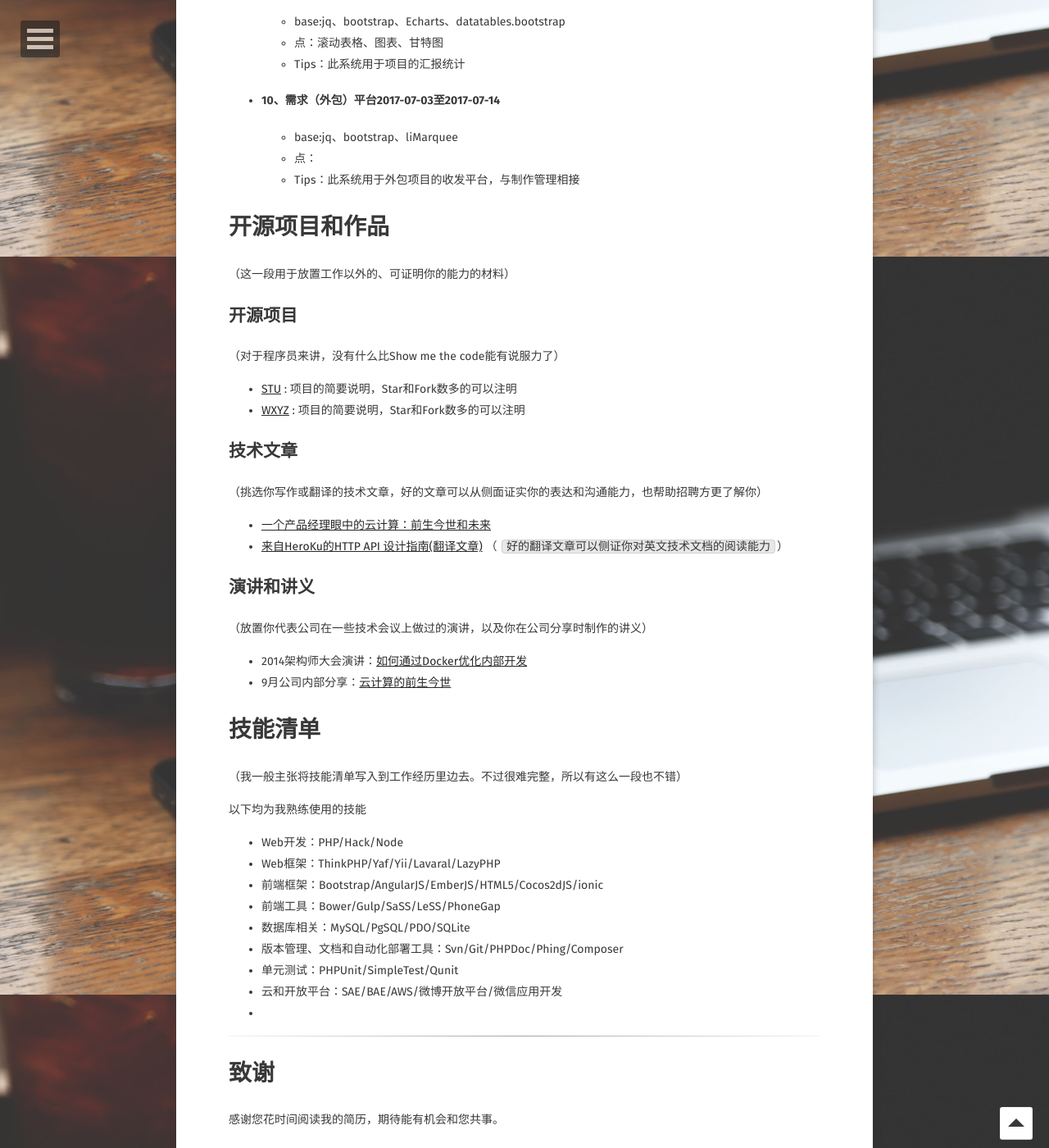
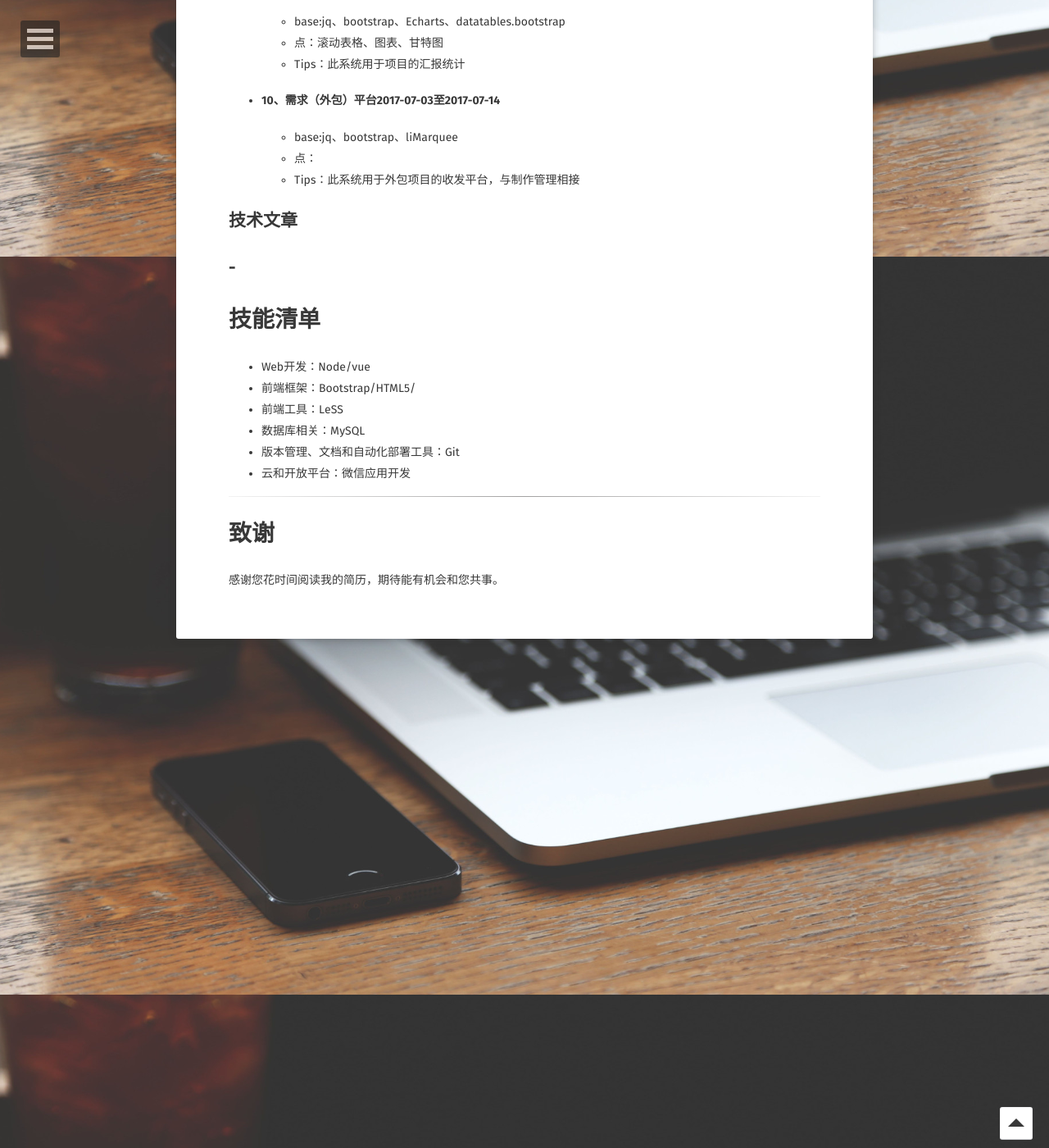
Before and after one commit to ybx13579/IceYang.github.io, a Jekyll site: the page built from about/index.md, in a window 1280 px wide and 1400 px high, scrolled down 2387 px. Shown: the whole window at 82% size. Built offline with Jekyll 4.4.1, drawn with Linux system fonts in a browser that asks for light colours; some web fonts are replaced.

Commit message:
Update index.md

````diff
--- a/about/index.md
+++ b/about/index.md
@@ -182,44 +182,22 @@ comments: false
     </ul>
 
 
+## 技术文章
+
+-
+-
 
 
 
-# 开源项目和作品
-（这一段用于放置工作以外的、可证明你的能力的材料）
+# 技能清单
 
-## 开源项目
-（对于程序员来讲，没有什么比Show me the code能有说服力了）
+- Web开发：Node/vue
+- 前端框架：Bootstrap/HTML5/
+- 前端工具：LeSS
+- 数据库相关：MySQL
+- 版本管理、文档和自动化部署工具：Git
+- 云和开放平台：微信应用开发
 
- - [STU](http://github.com/yourname/projectname) : 项目的简要说明，Star和Fork数多的可以注明
- - [WXYZ](http://github.com/yourname/projectname) : 项目的简要说明，Star和Fork数多的可以注明
-
-## 技术文章
-（挑选你写作或翻译的技术文章，好的文章可以从侧面证实你的表达和沟通能力，也帮助招聘方更了解你）
-
-- [一个产品经理眼中的云计算：前生今世和未来](http://get.jobdeer.com/706.get)
-- [来自HeroKu的HTTP API 设计指南(翻译文章)](http://get.jobdeer.com/343.get) （ ```好的翻译文章可以侧证你对英文技术文档的阅读能力```）
-
-## 演讲和讲义
-（放置你代表公司在一些技术会议上做过的演讲，以及你在公司分享时制作的讲义）
-
-  - 2014架构师大会演讲：[如何通过Docker优化内部开发](http://jobdeer.com)
- - 9月公司内部分享：[云计算的前生今世](http://jobdeer.com)
-
-# 技能清单
-（我一般主张将技能清单写入到工作经历里边去。不过很难完整，所以有这么一段也不错）
-
-以下均为我熟练使用的技能
-
-- Web开发：PHP/Hack/Node
-- Web框架：ThinkPHP/Yaf/Yii/Lavaral/LazyPHP
-- 前端框架：Bootstrap/AngularJS/EmberJS/HTML5/Cocos2dJS/ionic
-- 前端工具：Bower/Gulp/SaSS/LeSS/PhoneGap
-- 数据库相关：MySQL/PgSQL/PDO/SQLite
-- 版本管理、文档和自动化部署工具：Svn/Git/PHPDoc/Phing/Composer
-- 单元测试：PHPUnit/SimpleTest/Qunit
-- 云和开放平台：SAE/BAE/AWS/微博开放平台/微信应用开发
--
 
 
 
````
